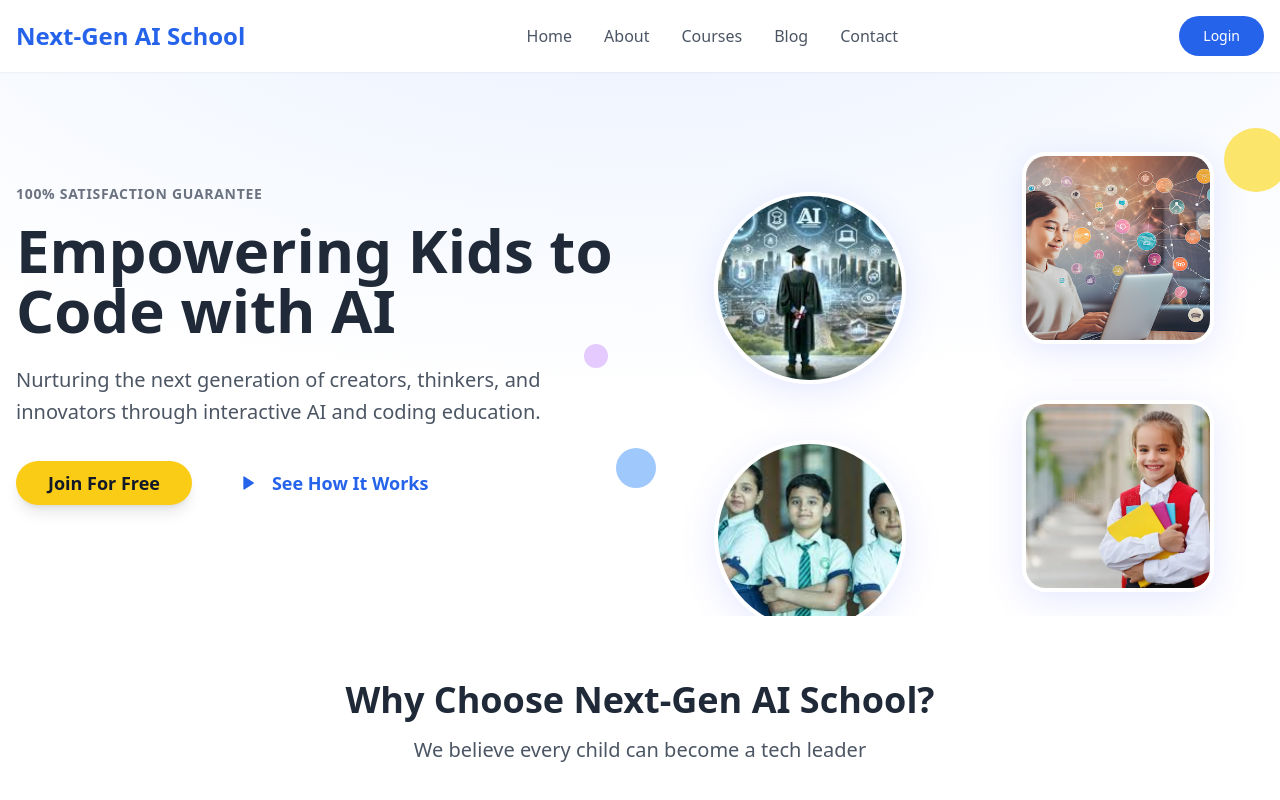
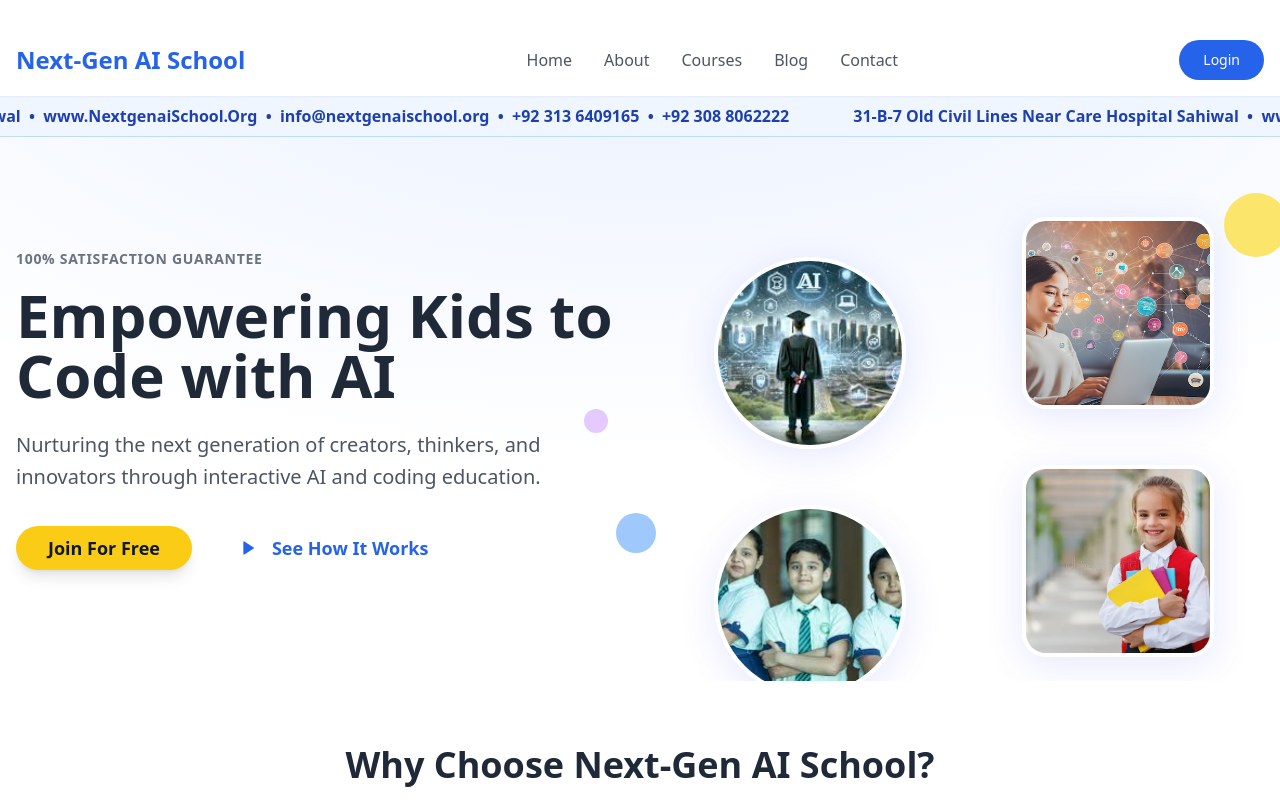
Before and after one commit to alyasghar180/ai-kids-code-verse, a React (Vite) app: page / in a window 1280 px wide. Shown: the top 800 px of the page. Built offline with nearby package versions, Linux system fonts and the light colour scheme.

Commit message:
Add margin and scrolling contact info
Add top margin to header and implement infinite scroll animation for contact information.

```diff
--- a/src/components/Navigation.tsx
+++ b/src/components/Navigation.tsx
@@ -16,6 +16,8 @@ const Navigation = () => {
   ];
 
   return (
+    // Add top margin (mt-6) to nav bar for space
+    <div className="mt-6">
       <nav className="bg-white/95 backdrop-blur-sm shadow-sm sticky top-0 z-50">
         <div className="max-w-7xl mx-auto px-4">
           <div className="flex justify-between items-center py-4">
@@ -79,6 +81,45 @@ const Navigation = () => {
           )}
         </div>
       </nav>
+
+      {/* Infinite Scrolling Marquee for Contact Details */}
+      <div className="w-full overflow-hidden bg-blue-50 border-b border-blue-200">
+        <div
+          className="whitespace-nowrap text-blue-800 font-semibold text-md py-2 animate-marquee"
+          style={{
+            animation: "marquee 20s linear infinite",
+          }}
+        >
+          <span className="mx-8">
+            31-B-7 Old Civil Lines Near Care Hospital Sahiwal
+            &nbsp;•&nbsp; www.NextgenaiSchool.Org
+            &nbsp;•&nbsp; info@nextgenaischool.org
+            &nbsp;•&nbsp; +92 313 6409165
+            &nbsp;•&nbsp; +92 308 8062222
+          </span>
+          <span className="mx-8">
+            31-B-7 Old Civil Lines Near Care Hospital Sahiwal
+            &nbsp;•&nbsp; www.NextgenaiSchool.Org
+            &nbsp;•&nbsp; info@nextgenaischool.org
+            &nbsp;•&nbsp; +92 313 6409165
+            &nbsp;•&nbsp; +92 308 8062222
+          </span>
+        </div>
+      </div>
+      {/* Marquee Animation */}
+      <style>
+        {`
+          @keyframes marquee {
+            0%   { transform: translateX(0%); }
+            100% { transform: translateX(-50%); }
+          }
+          .animate-marquee {
+            display: inline-block;
+            min-width: 200%;
+          }
+        `}
+      </style>
+    </div>
   );
 };
 
```
Lines whose indentation alone changed are shown as unchanged.
